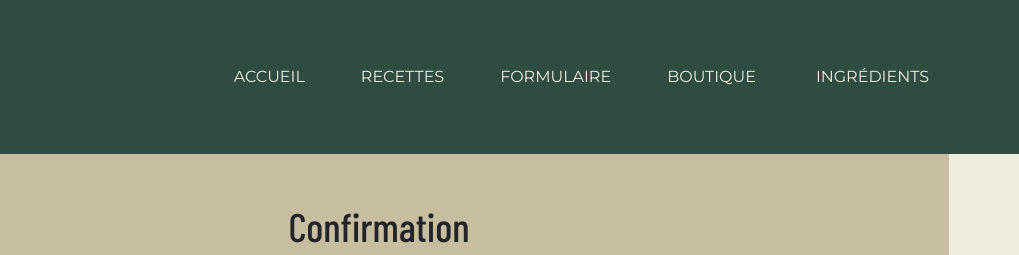
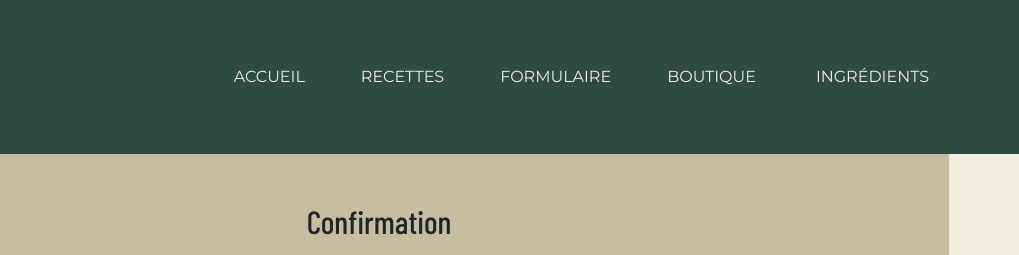
Before and after one commit to alexandre-roy/La_Cuisine_Coquine, a plain HTML site: page confirmation.html in a window 1280 px wide. Shown: the top 255 px of the page, 261-1280 px from the left. Drawn offline with nearby package versions, Linux system fonts and the light colour scheme; files that its build step writes are made by us from their sources; a web font is replaced by a local one.

Commit message:
W3C Validations

```diff
--- a/confirmation.html
+++ b/confirmation.html
@@ -6,7 +6,7 @@
     <meta name="viewport" content="width=device-width, initial-scale=1.0" />
     <link rel="stylesheet" href="css/styles.css" />
     <link rel="icon" href="favicon.ico" />
-    <title>La Cuisine Coquine | Accueil</title>
+    <title>La Cuisine Coquine | Confirmation</title>
   </head>
 
   <body>
@@ -94,7 +94,7 @@
     </header>
 
     <main class="container bg-light">
-        <h1 class="pt-5 text-center">Confirmation</h1>
+        <h2 class="pt-5 text-center">Confirmation</h2>
         <p class="p-5 ">Merci beaucoup d'avoir pris le temps de remplir notre formulaire et de partager votre avis sur la recette que vous avez essayée. Vos retours sont précieux pour nous, car ils nous aident à améliorer continuellement notre contenu et à offrir des recettes qui répondent à vos attentes. Nous sommes ravis que vous ayez pris part à cette démarche et nous espérons que vous continuerez à explorer nos autres recettes avec autant de plaisir. N'hésitez pas à revenir vers nous pour toute autre suggestion ou commentaire. Merci encore pour votre contribution!</p>
 
         <p class="p-5">Si vous avez apprécié cette expérience culinaire, nous serions ravis que vous découvriez une autre de nos recettes. Elles pourraientt parfaitement compléter votre prochain repas. Nous sommes sûrs qu'elle saura éveiller votre créativité en cuisine. N'hésitez pas à nous faire savoir ce que vous en pensez et à revenir pour explorer de nouvelles saveurs!</p>
```
Also changed, not shown: formulaire.html (+1 -1 lines), index.html (+1 -1 lines), scss/styles.scss (line endings or trailing spaces).
